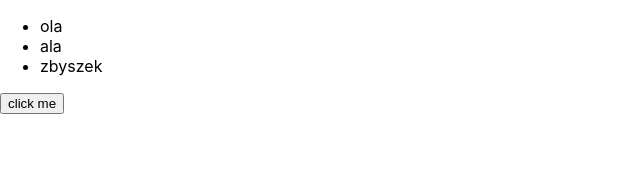
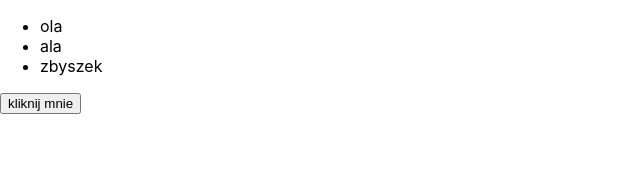
Before and after one commit to Kubzer0/react-router-exercises, a React (Create React App) app: page / in a window 1280 px wide. Shown: the top 183 px of the page, without its empty margins (0-640 px from the left). Built offline with nearby package versions, Linux system fonts and the light colour scheme.

Commit message:
onclickhandler added to props, now it has function

```diff
--- a/src/App.js
+++ b/src/App.js
@@ -4,16 +4,16 @@ import Btn from './Button'
 
 const names = ['ola', 'ala', 'zbyszek']
 
-const namesList = names.map((name)=> <li key={name.toString()}>{name}</li>)
+const namesList = names.map((name) => <li key={name.toString()}>{name}</li>)
 const App = (props) =>
   (
     <div>
       <ul>
-          {namesList}
+        {namesList}
       </ul>
       <Btn
-      label="click me"
-      alertText= "clicked"
+        label = "kliknij mnie"
+        onClickHandler={() => alert('tekst')}
       />
     </div>
   )
--- a/src/Button.js
+++ b/src/Button.js
@@ -1,9 +1,9 @@
 import React from 'react'
 
-const Btn = ({label, alertText}) =>
+const Btn = ({label, onClickHandler}) =>
     (
-        <button onClick={()=> alert(alertText)}>
-            {label}
+        <button onClick={onClickHandler}>
+        {label}
         </button>
     )
 
```
